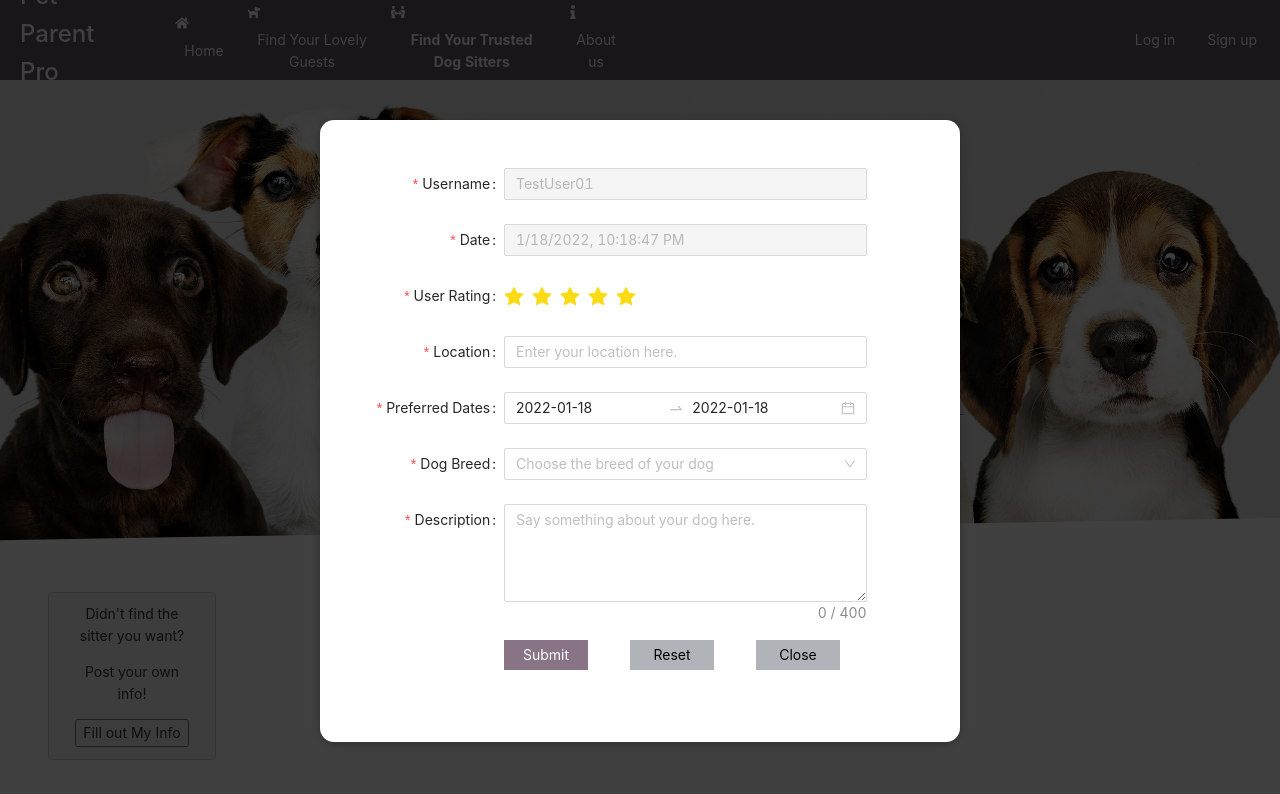
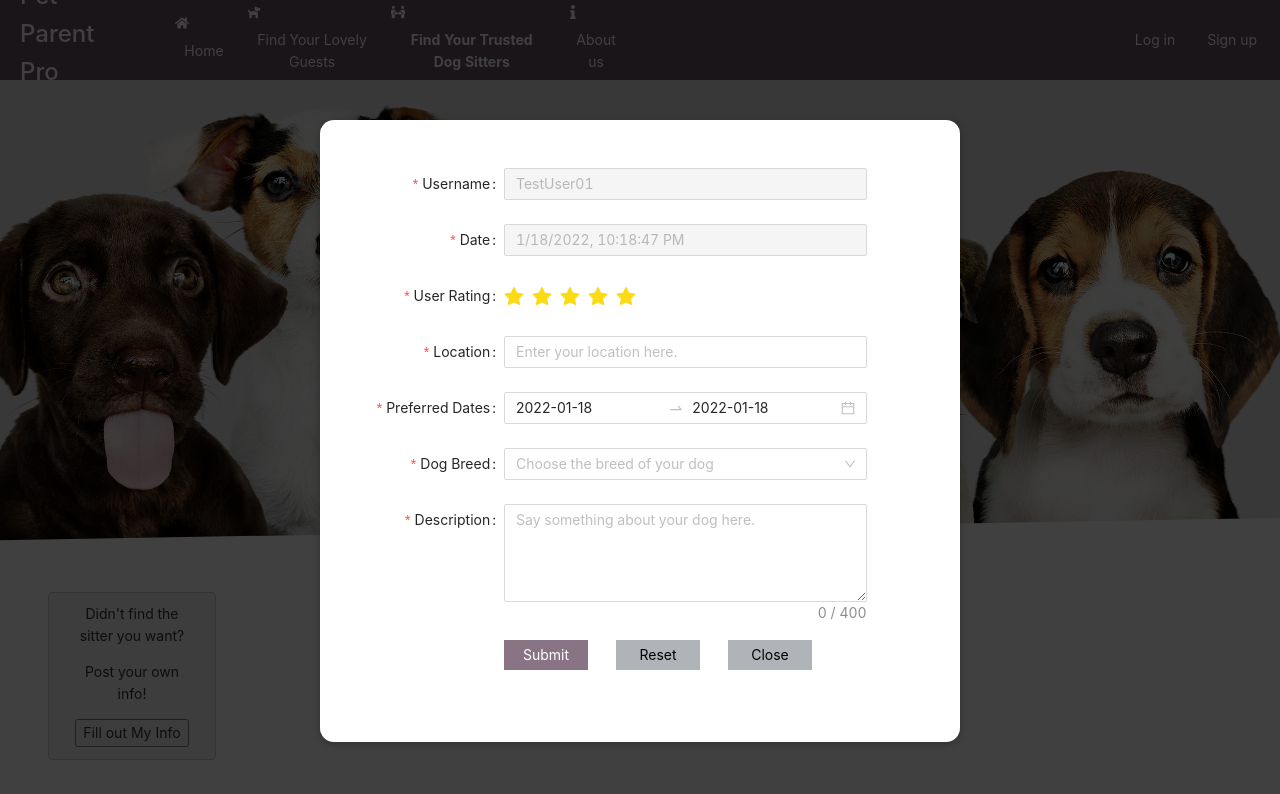
Before and after one commit to JasonLengUSC/Pet-Parent-Pro, a React (Create React App) app: page /sitters in a window 1280 px wide. Both pictures are taken after a click on the button "Fill out My Info". Shown: the top 794 px of the page. Built offline with nearby package versions, Linux system fonts and the light colour scheme.

Commit message:
PPP-10&11:Bug Fixed submit button re-ednable

```diff
--- a/src/forms/DogForm.js
+++ b/src/forms/DogForm.js
@@ -25,7 +25,7 @@ const layout = {
   wrapperCol: { span: 16 },
 };
 const tailLayout = {
-  wrapperCol: { offset: 6, span: 25 },
+  wrapperCol: { offset: 6, span: 16 },
 };
 
 // const normFile = (e) => {
@@ -374,9 +374,7 @@ const DogForm = (props) => {
         </Upload>
       </Form.Item> */}
         <Form.Item {...tailLayout}>
-          <SubmitButton type="button" htmlType="submit">
-            Submit
-          </SubmitButton>
+          <SubmitButton htmlType="submit">Submit</SubmitButton>
           <ButtonStyled htmlType="button" onClick={resetForm}>
             Reset
           </ButtonStyled>
--- a/src/forms/FormButtonStyles.js
+++ b/src/forms/FormButtonStyles.js
@@ -8,7 +8,7 @@ const SubmitButton = styled.button`
   border: solid #887485;
   color: white;
   margin-top: 1em;
-  margin-right: 3em;
+  margin-right: 2em;
   cursor: pointer;
   &:hover,
   &:active {
@@ -24,7 +24,7 @@ const ButtonStyled = styled.button`
   border: solid #b0b3b8;
   color: black;
   margin-top: 1em;
-  margin-right: 3em;
+  margin-right: 2em;
   cursor: pointer;
   &:hover,
   &:active {
--- a/src/forms/SitterForm.js
+++ b/src/forms/SitterForm.js
@@ -14,7 +14,7 @@ const layout = {
   wrapperCol: { span: 16 },
 };
 const tailLayout = {
-  wrapperCol: { offset: 6, span: 25 },
+  wrapperCol: { offset: 6, span: 16 },
 };
 
 const SitterForm = (props) => {
@@ -166,9 +166,7 @@ const SitterForm = (props) => {
           />
         </Form.Item>
         <Form.Item {...tailLayout}>
-          <SubmitButton type="button" htmlType="submit">
-            Submit
-          </SubmitButton>
+          <SubmitButton htmlType="submit">Submit</SubmitButton>
           <ButtonStyled htmlType="button" onClick={resetForm}>
             Reset
           </ButtonStyled>
```
